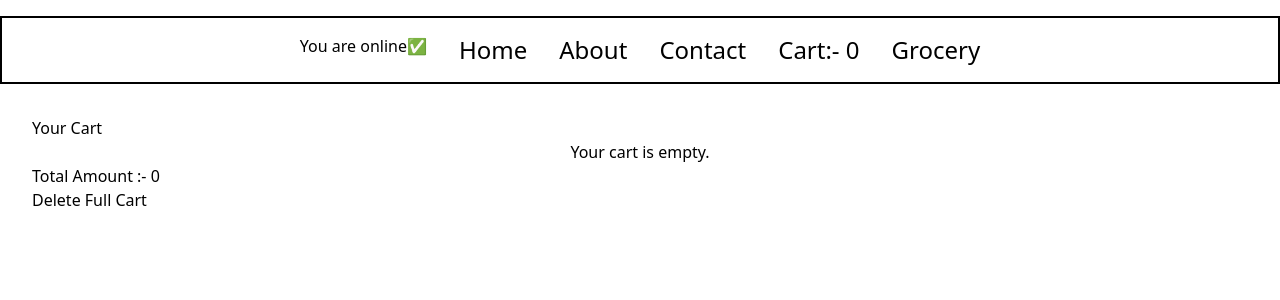
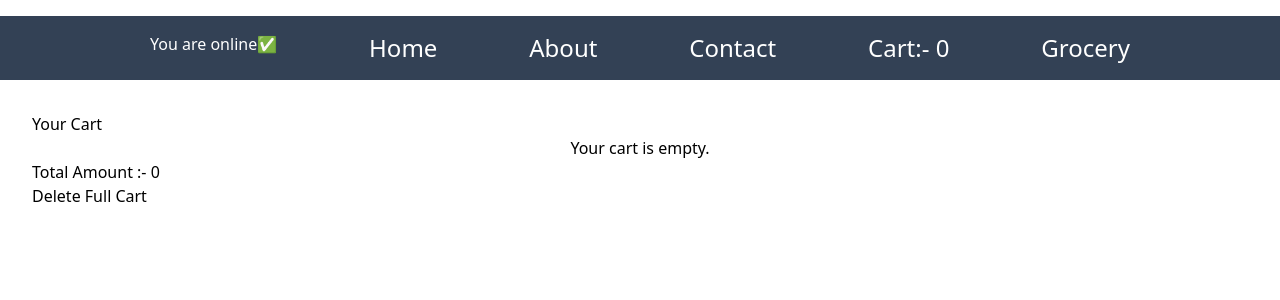
Before and after one commit to tusharbatradev/E-Commerce, a React (Vite) app: page /cart in a window 1280 px wide. Shown: the top 300 px of the page. Built offline with nearby package versions, Linux system fonts and the light colour scheme.

Commit message:
Handled some styles..

```diff
--- a/src/App.jsx
+++ b/src/App.jsx
@@ -1,5 +1,4 @@
 import React from "react";
-import "./App.css";
 import { Outlet } from "react-router-dom";
 import { useSelector } from "react-redux";
 import Header from "./Components/Header";
--- a/src/Components/Header.jsx
+++ b/src/Components/Header.jsx
@@ -7,30 +7,29 @@ function Header({ cart }) {
     <>
       <div
         className="
-            flex flex-row gap-8 justify-center flex-wrap
-            mt-4 p-4
-            border-2 border-black"
+            flex flex-row gap-8 justify-between flex-wrap
+            mt-4 p-4 px-[150px]
+            bg-slate-700"
       >
-        <h1>
-          {onlineStatus ? (
-            <h1>You are online✅</h1>
-          ) : (
-            <h1>You are offline❌</h1>
-          )}
-        </h1>
-        <h1 className="text-2xl">
+        {onlineStatus ? (
+          <h1 className="text-white">You are online✅</h1>
+        ) : (
+          <h1 className="text-white">You are offline❌</h1>
+        )}
+
+        <h1 className="text-2xl text-white">
           <Link to="/">Home</Link>
         </h1>
-        <h1 className="text-2xl">
+        <h1 className="text-2xl text-white">
           <Link to="/about">About</Link>
         </h1>
-        <h1 className="text-2xl">
+        <h1 className="text-2xl text-white">
           <Link to="/contact">Contact</Link>
         </h1>
-        <h1 className="text-2xl">
+        <h1 className="text-2xl text-white">
           <Link to="/cart">Cart:- {cart.length}</Link>
         </h1>
-        <h1 className="text-2xl">
+        <h1 className="text-2xl text-white">
           <Link to="/grocery">Grocery</Link>
         </h1>
       </div>
--- a/src/Components/ProductCard.jsx
+++ b/src/Components/ProductCard.jsx
@@ -3,7 +3,8 @@ import { Link } from "react-router-dom";
 function ProductCard({ product, addToCart, addedProduct }) {
   return (
     <>
-      <div className="border-2 border-black rounded-[16px] h-[330px] max-h-[330px] p-4 w-64 max-w-64 justify-between items-center flex flex-col gap-2">
+      <div className="hover:border-2 border-black rounded-lg
+        h-[400px] max-h-[400px] p-6 w-64 max-w-64 justify-between items-center flex flex-col gap-2">
         <div>
           <img
             className="max-w-36 max-h-36 flex"
@@ -11,18 +12,38 @@ function ProductCard({ product, addToCart, addedProduct }) {
             alt="IMAGE"
           />
         </div>
-        <div>
-          <h1>{product.title}</h1>
+        <div className="flex flex-col gap-2">
+          <h1 className="font-semibold antialiased">{product.title}</h1>
           <h1>{product.category}</h1>
           <h1>PRICE:- {product.price} /-</h1>
+          <h1>RATING:- {product.rating.rate}</h1>
         </div>
 
-        {addedProduct && <button onClick={addToCart} className="bg-slate-800 text-white w-full">
-          Add to Cart
-        </button>}
+        {addedProduct && (
+          <button
+            onClick={addToCart}
+            className="bg-slate-800 text-white w-full"
+          >
+            Add to Cart
+          </button>
+        )}
       </div>
     </>
   );
 }
 
+export const withRatedLabel = (Component) => {
+  return (props) => {
+    return (
+      <>
+        <label className="absolute bg-black text-white
+        m-1 p-0.5 border-1 rounded-lg
+
+        ">Highly Rated</label>
+        <Component {...props} />
+      </>
+    );
+  };
+};
+
 export default ProductCard;
--- a/src/Components/ProductDetails.jsx
+++ b/src/Components/ProductDetails.jsx
@@ -7,15 +7,22 @@ function ProductDetails() {
   const product = useSeperateProduct(id);
 
   console.log(product);
+
   return (
     <>
-      <div className="flex justify-center gap-[100px]">
-        <img className="h-[500px] w-1/2" src={product.image} alt="PRODUCT IMAGE" />
+      <div className="flex justify-center ite\ gap-[50px]">
+        <div className="p-8 flex
+        justify-center border-black border-2 rounded-xl">
+          <img
+          className="h-[500px]"
+            src={product.image}
+            alt="PRODUCT IMAGE"
+          />
+        </div>
         <div className="flex flex-col gap-[24px] w-1/2">
           <h1 className="text-4xl">{product.title}</h1>
           <h1 className="text-xl">{product.description}</h1>
-          <h1 className="text-3xl">{product.price}/-</h1>
-        </div>
+          <h1 className="text-3xl">Price:- {product.price}/-</h1>        </div>
       </div>
     </>
   );
--- a/src/Components/Products.jsx
+++ b/src/Components/Products.jsx
@@ -1,5 +1,5 @@
 import { useEffect, useState } from "react";
-import ProductCard from "./ProductCard";
+import ProductCard, { withRatedLabel } from "./ProductCard";
 import { useDispatch, useSelector } from "react-redux";
 import { addItem } from "../Redux/cartSlice";
 import { Link } from "react-router-dom";
@@ -11,6 +11,8 @@ function Products() {
   const dispatch = useDispatch();
 
   const cart = useSelector((state) => state.cart);
+
+  const ProductCardRated = withRatedLabel(ProductCard);
 
   const addToCart = (product) => {
     dispatch(addItem(product));
@@ -34,6 +36,8 @@ function Products() {
     return <h1>Looks Like you're Offline</h1>;
   }
 
+  console.log(products);
+
   return (
     <>
       <div className="flex justify-center my-4">
@@ -42,18 +46,29 @@ function Products() {
           placeholder="Search a Product"
           value={searchInput}
           onChange={handleSearchChange}
-          className="p-2 border-2 border-black"
+          className="p-2 border-2 border-black w-[80%]"
         />
       </div>
 
       <div className="flex flex-wrap gap-12 justify-center">
         {filteredProducts.map((product) => (
           <Link key={product.id} to={`/product/${product.id}`}>
-            <ProductCard
-              addToCart={() => addToCart(product)}
-              product={product}
-              addedProduct={true}
-            />
+            {
+              /* If the rating is more than 4 then add a rated label to it */
+              product.rating.rate >= 4 ? (
+                <ProductCardRated
+                  addToCart={() => addToCart(product)}
+                  product={product}
+                  addedProduct={true}
+                />
+              ) : (
+                <ProductCard
+                  addToCart={() => addToCart(product)}
+                  product={product}
+                  addedProduct={true}
+                />
+              )
+            }
           </Link>
         ))}
       </div>
```
Also changed, not shown: src/App.css (deleted).
